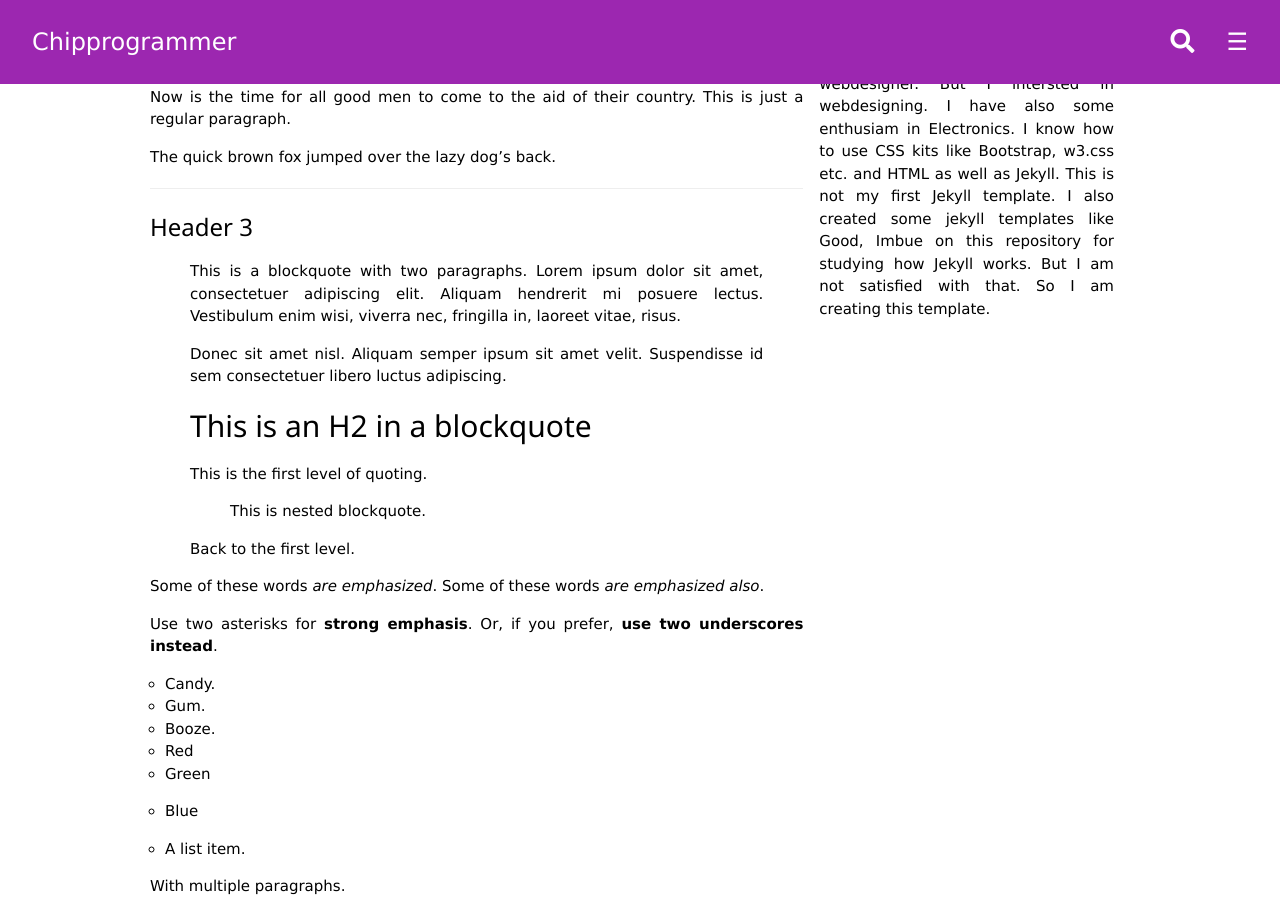
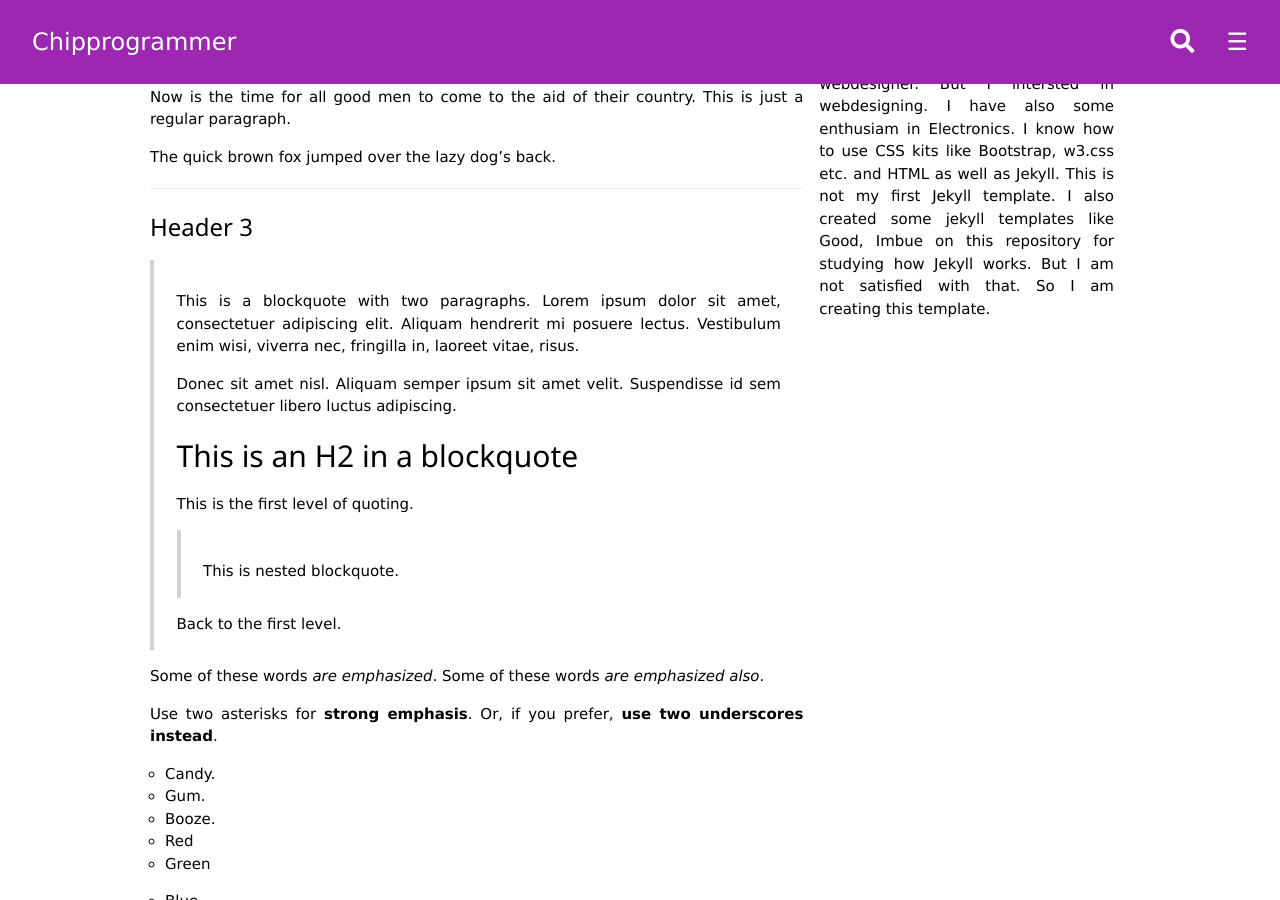
Before and after one commit to techiworld/techiworld.github.io, a Jekyll site: the page built from _posts/2016-06-04-example-content.md, in a window 1280 px wide and 900 px high, scrolled down 780 px. Built offline with Jekyll 4.4.1, drawn with Linux system fonts in a browser that asks for light colours; comment, search, counter and statistics services are not loaded.

Commit message:
Update main.css

```diff
--- a/assets/css/main.css
+++ b/assets/css/main.css
@@ -336,3 +336,13 @@ th {
     background-color: #4CAF50;
     color: white;
 }
+blockquote {
+  border-left: 0.3rem solid #d1d1d1;
+  margin-left: 0;
+  margin-right: 0;
+  padding: 1rem 1.5rem;
+}
+
+blockquote *:last-child {
+  margin-bottom: 0;
+}
```
